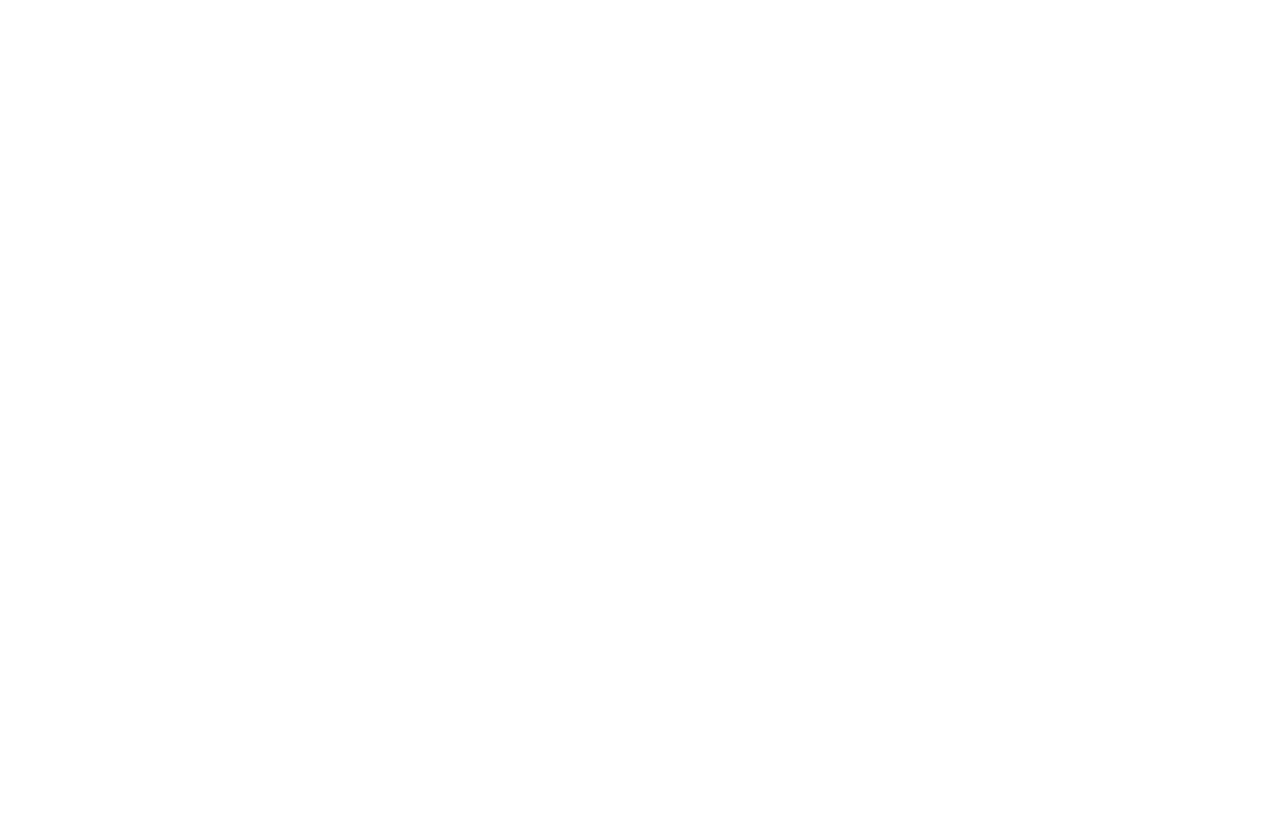
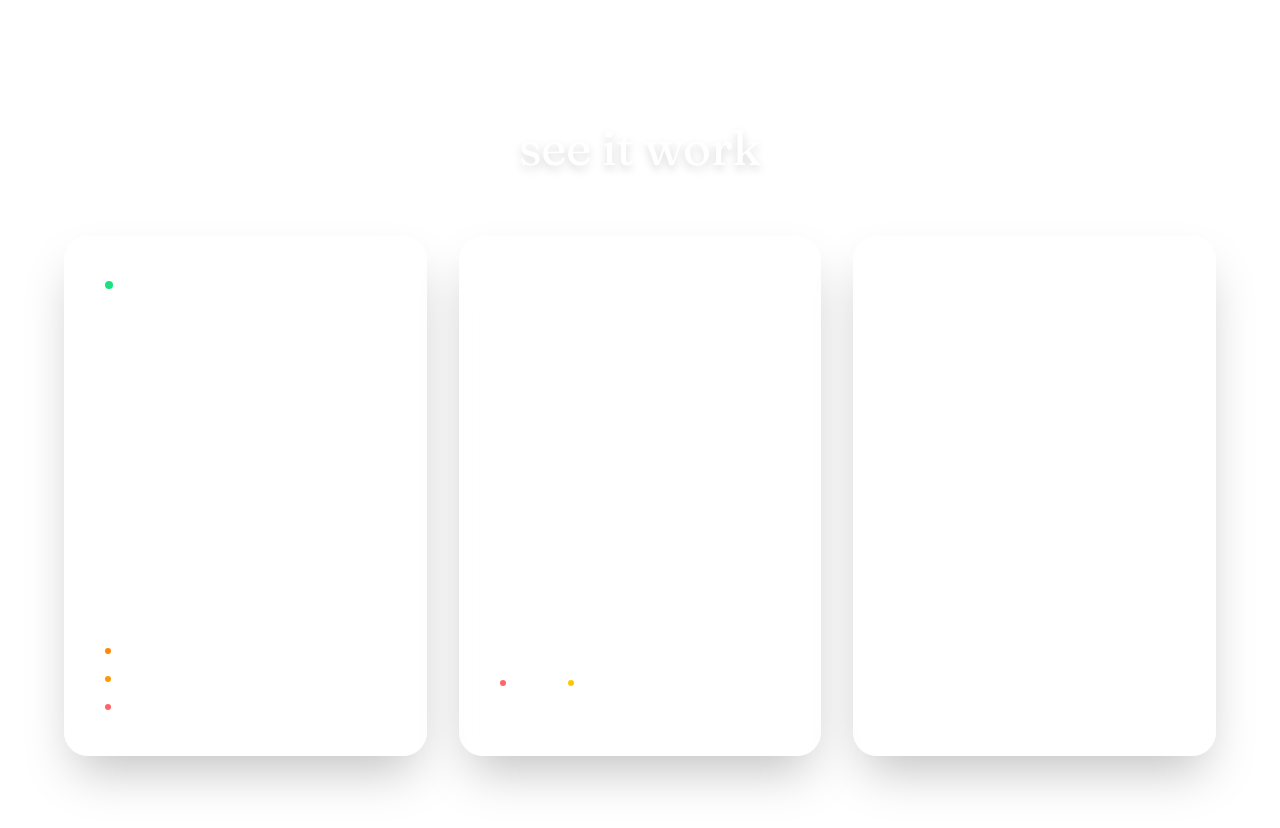
Before and after one commit to seongleah-collab/blupin, a Next.js app: page / in a window 1280 px wide. Shown: the part 900-1728 px from the top of the page. Before the commit the page ends 800 px from the top, so only its background shows below. Built offline with nearby package versions, Linux system fonts and the light colour scheme.

Commit message:
landing: cluely-style cards + foggy scroll transition

```diff
--- a/app/page.tsx
+++ b/app/page.tsx
@@ -46,10 +46,8 @@
   }
 
   return (
-    <main className={`${inter.className} relative min-h-screen text-white flex flex-col items-center justify-center px-6 overflow-hidden`}>
-      {/* layered cloud atmosphere */}
-      <div className="absolute inset-0 -z-10">
-        <Image
+<main className={`${inter.className} relative min-h-screen text-white flex flex-col items-center px-6 overflow-hidden`}>      {/* layered cloud atmosphere */}
+<div className="fixed inset-0 -z-10">        <Image
           src="/sky.jpg"
           alt=""
           fill
@@ -66,8 +64,7 @@
         <div className="absolute inset-0 bg-gradient-to-b from-transparent via-transparent to-indigo-950/15" />
       </div>
 
-      <section className="w-full max-w-3xl flex flex-col items-center text-center gap-8">
-        <h1 className="text-5xl sm:text-6xl md:text-7xl leading-[1.05] tracking-tight font-light text-white drop-shadow-[0_2px_30px_rgba(79,70,229,0.35)]">
+<section className="w-full max-w-3xl flex flex-col items-center text-center gap-8 min-h-screen justify-center">        <h1 className="text-5xl sm:text-6xl md:text-7xl leading-[1.05] tracking-tight font-light text-white drop-shadow-[0_2px_30px_rgba(79,70,229,0.35)]">
           competitive intelligence,{' '}
           <span className={`${fraunces.className} italic font-normal`}>
             at your speed.
@@ -108,6 +105,119 @@
           <p className="text-sm text-red-100 bg-red-500/25 backdrop-blur-xl px-3 py-1 rounded-full border border-red-300/30">{errorMsg}</p>
         )}
       </section>
+<section className="relative w-screen -mx-6 py-32 px-6 mt-24">
+<div className="absolute inset-0 bg-white/15 backdrop-blur-md" />
+        <div className="relative max-w-6xl mx-auto">
+          <h2 className={`${fraunces.className} italic text-4xl md:text-5xl text-white text-center mb-16 drop-shadow-lg`}>
+            see it work
+          </h2>
+
+        <div className="grid md:grid-cols-3 gap-8">
+            {/* card 1 — live feed */}
+            <div className="rounded-3xl bg-white/25 backdrop-blur-xl border border-white/40 p-10 shadow-2xl min-h-[520px] flex flex-col">
+              <div className="flex items-center gap-2 mb-8">
+                <span className="w-2 h-2 rounded-full bg-green-400 animate-pulse" />
+                <span className="text-xs uppercase tracking-widest text-white/70">live feed</span>
+              </div>
+
+              <h3 className={`${fraunces.className} italic text-3xl text-white leading-tight mb-4`}>
+                watches 4 sources, every hour.
+              </h3>
+              <p className="text-sm text-white/75 leading-relaxed mb-10">
+                product hunt, hacker news, reddit, and more — so you never miss a launch in your space.
+              </p>
+
+              <div className="mt-auto space-y-3">
+                <div className="flex items-center justify-between text-xs text-white/80">
+                  <span className="flex items-center gap-2">
+                    <span className="w-1.5 h-1.5 rounded-full bg-orange-400" />
+                    Leadline
+                  </span>
+                  <span className="text-white/50">2m ago</span>
+                </div>
+                <div className="flex items-center justify-between text-xs text-white/80">
+                  <span className="flex items-center gap-2">
+                    <span className="w-1.5 h-1.5 rounded-full bg-amber-500" />
+                    Show HN: Rival
+                  </span>
+                  <span className="text-white/50">14m ago</span>
+                </div>
+                <div className="flex items-center justify-between text-xs text-white/80">
+                  <span className="flex items-center gap-2">
+                    <span className="w-1.5 h-1.5 rounded-full bg-red-400" />
+                    ScopeAI
+                  </span>
+                  <span className="text-white/50">1h ago</span>
+                </div>
+              </div>
+            </div>
+
+            {/* card 2 — threat radar */}
+            <div className="rounded-3xl bg-white/25 backdrop-blur-xl border border-white/40 p-10 shadow-2xl min-h-[520px] flex flex-col">
+              <div className="flex items-center gap-2 mb-8">
+                <span className="text-xs uppercase tracking-widest text-white/70">threat radar</span>
+              </div>
+
+              <h3 className={`${fraunces.className} italic text-3xl text-white leading-tight mb-4`}>
+                sorts signal from noise.
+              </h3>
+              <p className="text-sm text-white/75 leading-relaxed mb-10">
+                every launch gets scored by how directly it threatens your product — so you know what actually matters.
+              </p>
+
+              <div className="mt-auto">
+                <div className="flex items-baseline gap-8 mb-6">
+                  <div>
+                    <div className={`${fraunces.className} text-5xl text-white`}>3</div>
+                    <div className="text-xs text-white/70 flex items-center gap-1.5 mt-1">
+                      <span className="w-1.5 h-1.5 rounded-full bg-red-400" />
+                      high
+                    </div>
+                  </div>
+                  <div>
+                    <div className={`${fraunces.className} text-5xl text-white/80`}>5</div>
+                    <div className="text-xs text-white/70 flex items-center gap-1.5 mt-1">
+                      <span className="w-1.5 h-1.5 rounded-full bg-yellow-400" />
+                      med
+                    </div>
+                  </div>
+                  <div>
+                    <div className={`${fraunces.className} text-5xl text-white/60`}>12</div>
+                    <div className="text-xs text-white/70 flex items-center gap-1.5 mt-1">
+                      <span className="w-1.5 h-1.5 rounded-full bg-white/60" />
+                      low
+                    </div>
+                  </div>
+                </div>
+              </div>
+            </div>
+
+            {/* card 3 — ask anything */}
+            <div className="rounded-3xl bg-white/25 backdrop-blur-xl border border-white/40 p-10 shadow-2xl min-h-[520px] flex flex-col">
+              <div className="flex items-center gap-2 mb-8">
+                <span className="text-xs uppercase tracking-widest text-white/70">ask anything</span>
+              </div>
+
+              <h3 className={`${fraunces.className} italic text-3xl text-white leading-tight mb-4`}>
+                tells you what to do.
+              </h3>
+              <p className="text-sm text-white/75 leading-relaxed mb-10">
+                not just what happened — what to ship, what to say, and when.
+              </p>
+
+              <div className="mt-auto space-y-3">
+                <div className="ml-auto w-fit max-w-[85%] rounded-2xl rounded-tr-sm bg-white/30 px-4 py-2.5 text-xs text-white">
+                  should i worry about Rival?
+                </div>
+                <div className="w-fit max-w-[90%] rounded-2xl rounded-tl-sm bg-white/10 px-4 py-2.5 text-xs text-white/90 leading-relaxed">
+                  yes — ship your onboarding this week. they&apos;re targeting the same ICP.
+                </div>
+              </div>
+            </div>
+          </div>
+                </div>
+      </section>
     </main>
+
   );
 }
```
